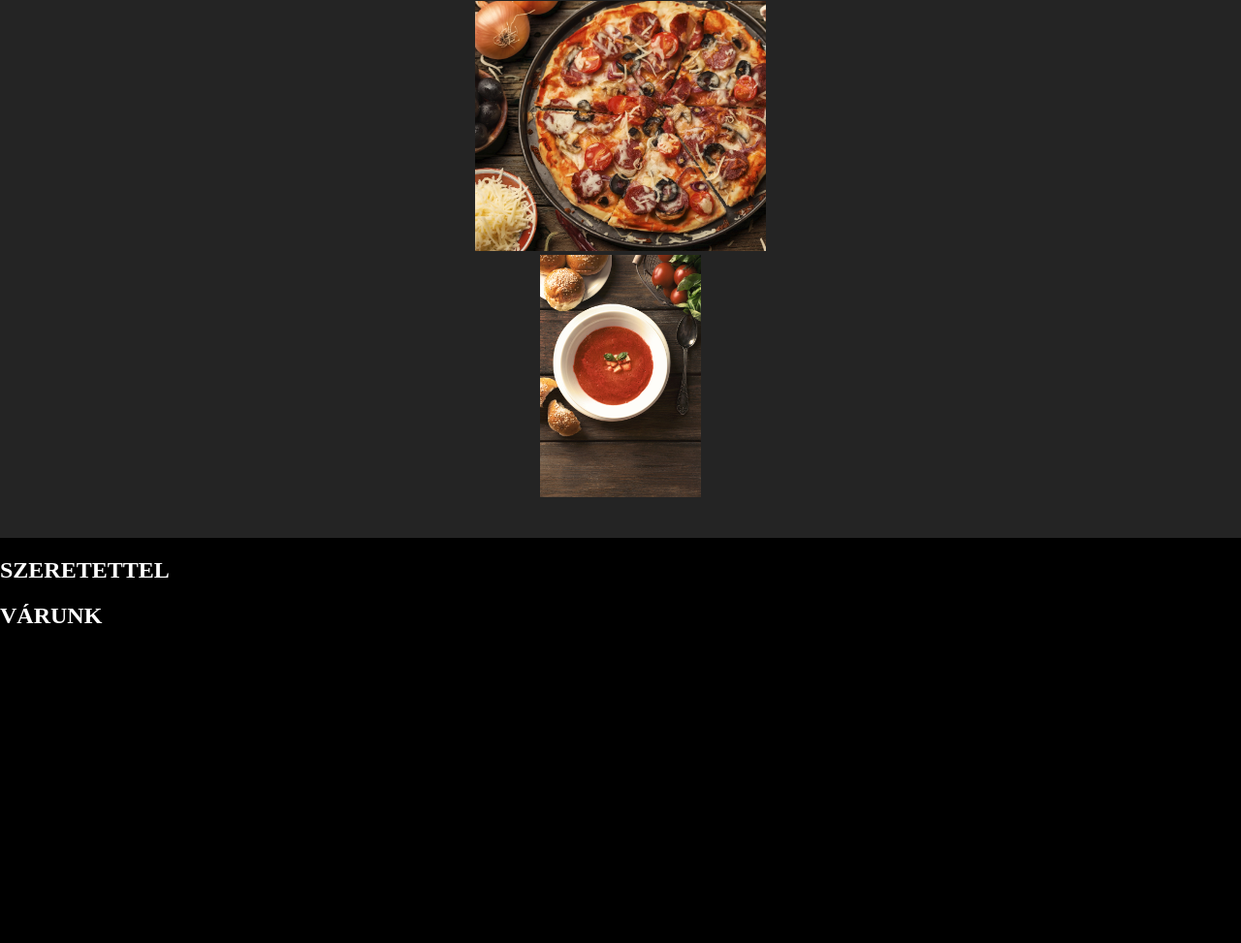
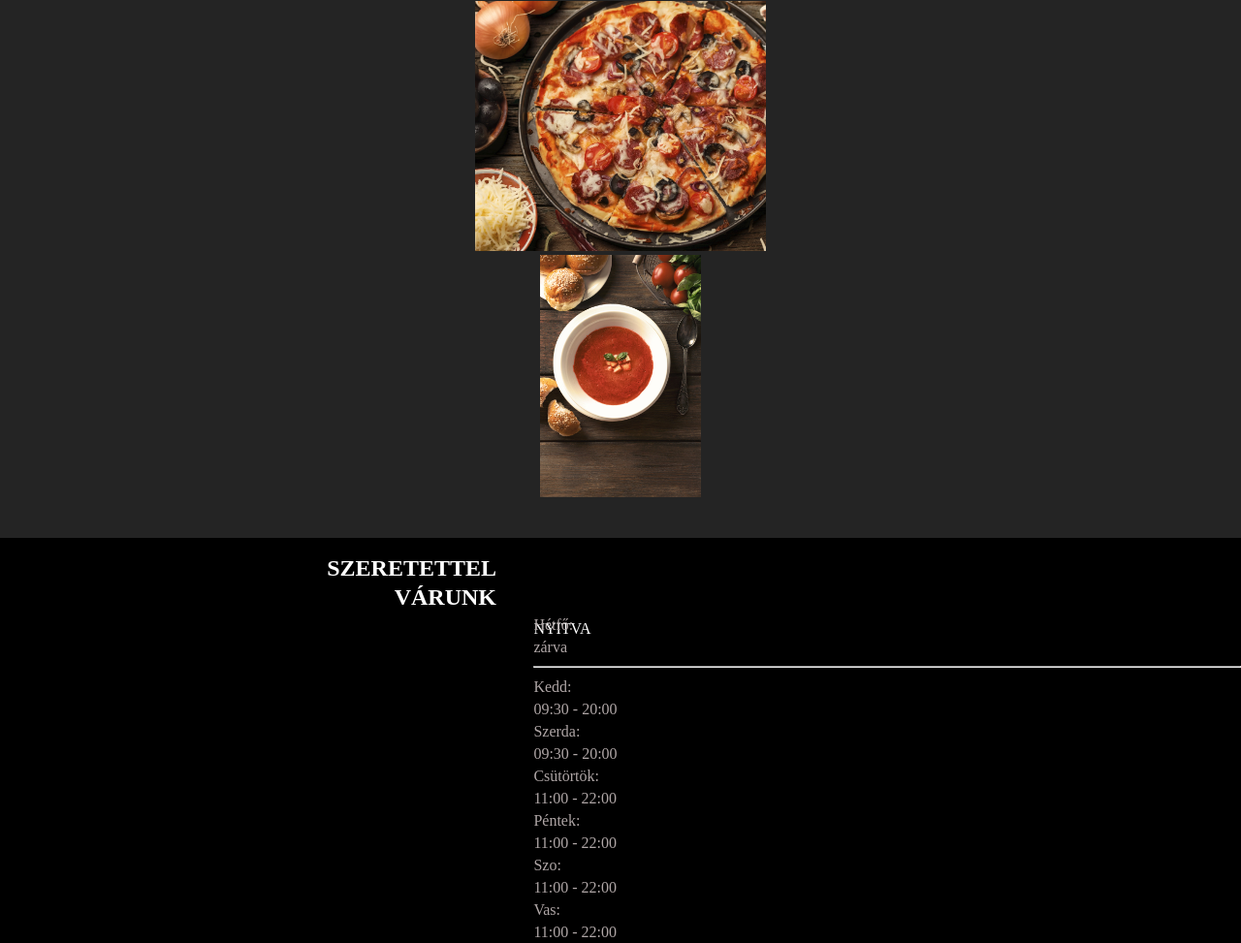
Before and after one commit to KissNorbert1203/Pizza, a plain HTML site: page index.html in a window 1280 px wide. Shown: the part 2338-3311 px from the top of the page at 97% size. Before the commit the page ends 3007 px from the top, so only its background shows below. Drawn offline with Linux system fonts and the light colour scheme.

Commit message:
lablec02

```diff
--- a/index.html
+++ b/index.html
@@ -66,8 +66,58 @@
         </div>
     </div>
     <div id="lablec">
-        <h2>SZERETETTEL</h2>
-        <h2 style="color: rgb(255, 255, 255);">VÁRUNK</h2>
+        <div id="szeretettel">
+            <h2>SZERETETTEL</h2>
+            <h2>VÁRUNK</h2>
+        </div>
+        <div id="nyitva">
+            NYITVA
+        </div>
+        <div id="nyitvatartas">
+            <div>
+                Hétfő:
+            </div>
+            <div>
+                zárva
+            <hr>
+            </div>
+            <div>
+                Kedd:
+            </div>
+            <div>
+                09:30 - 20:00
+            </div>
+            <div>
+                Szerda:
+            </div>
+            <div>
+                09:30 - 20:00
+            </div>
+            <div>
+                Csütörtök:
+            </div>
+            <div>
+                11:00 - 22:00
+            </div>
+            <div>
+                Péntek:
+            </div>
+            <div>
+                11:00 - 22:00
+            </div>
+            <div>
+                Szo:
+            </div>
+            <div>
+                11:00 - 22:00
+            </div>
+            <div>
+                Vas:
+            </div>
+            <div>
+                11:00 - 22:00
+            </div>
+        </div>
     </div>
 </body>
 </html>
--- a/pizza.css
+++ b/pizza.css
@@ -139,5 +139,26 @@ a:hover{
     height: 250px;
 }
 #lablec{
-
+    margin-top: 2%;
 }
+#szeretettel{
+    margin-right: 60%;
+    text-align: right;
+    line-height: 10px;
+}
+#tablazat{
+    color: aliceblue;
+}
+#nyitvatartas{
+    margin-top: -2%;
+    margin-left: 43%;
+    color: rgb(175, 166, 166);
+    line-height: 23px;
+}
+#nyitva{
+    color: white;
+    margin-left: 43%;
+}
+#hetfo{
+    border-bottom: 3px, solid, red;
+}
```
